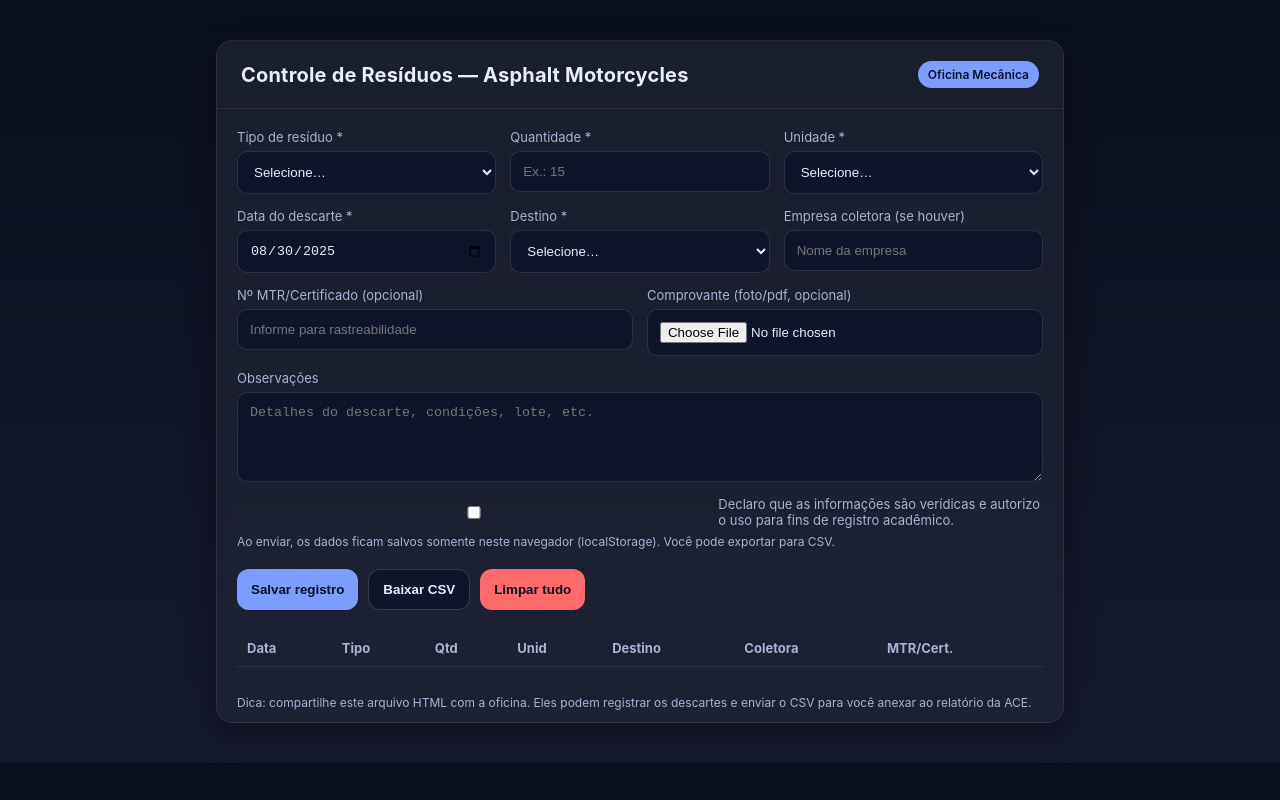
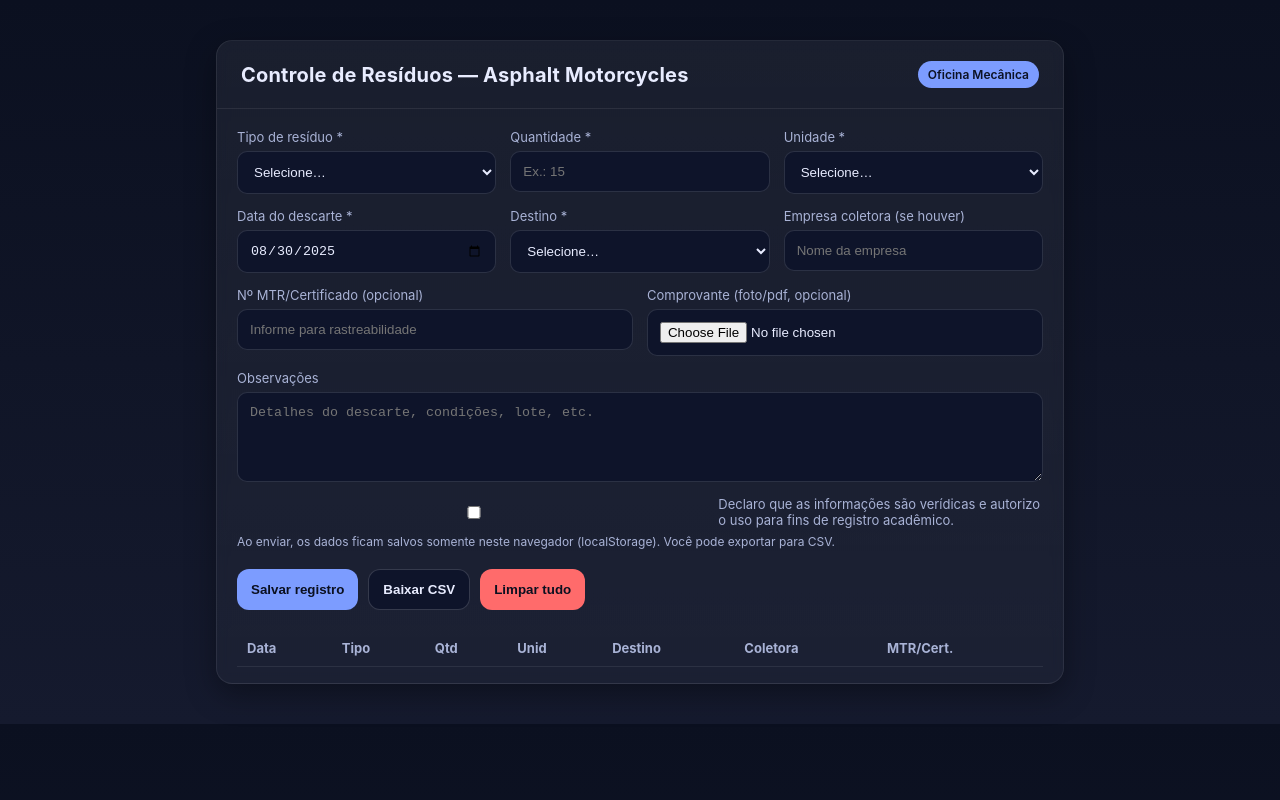
Before and after one commit to cardosovivianac/formulario-residuos, a plain HTML site: page index.html in a window 1280 px wide. Drawn offline with Linux system fonts and the light colour scheme.

Commit message:
index.html

```diff
--- a/index.html
+++ b/index.html
@@ -145,11 +145,7 @@
           </thead>
           <tbody></tbody>
         </table>
-      </div>
 
-      <div class="footer">Dica: compartilhe este arquivo HTML com a oficina. Eles podem registrar os descartes e enviar o CSV para você anexar ao relatório da ACE.</div>
-    </div>
-  </div>
 
   <script>
     const form = document.getElementById('residuoForm');
```
